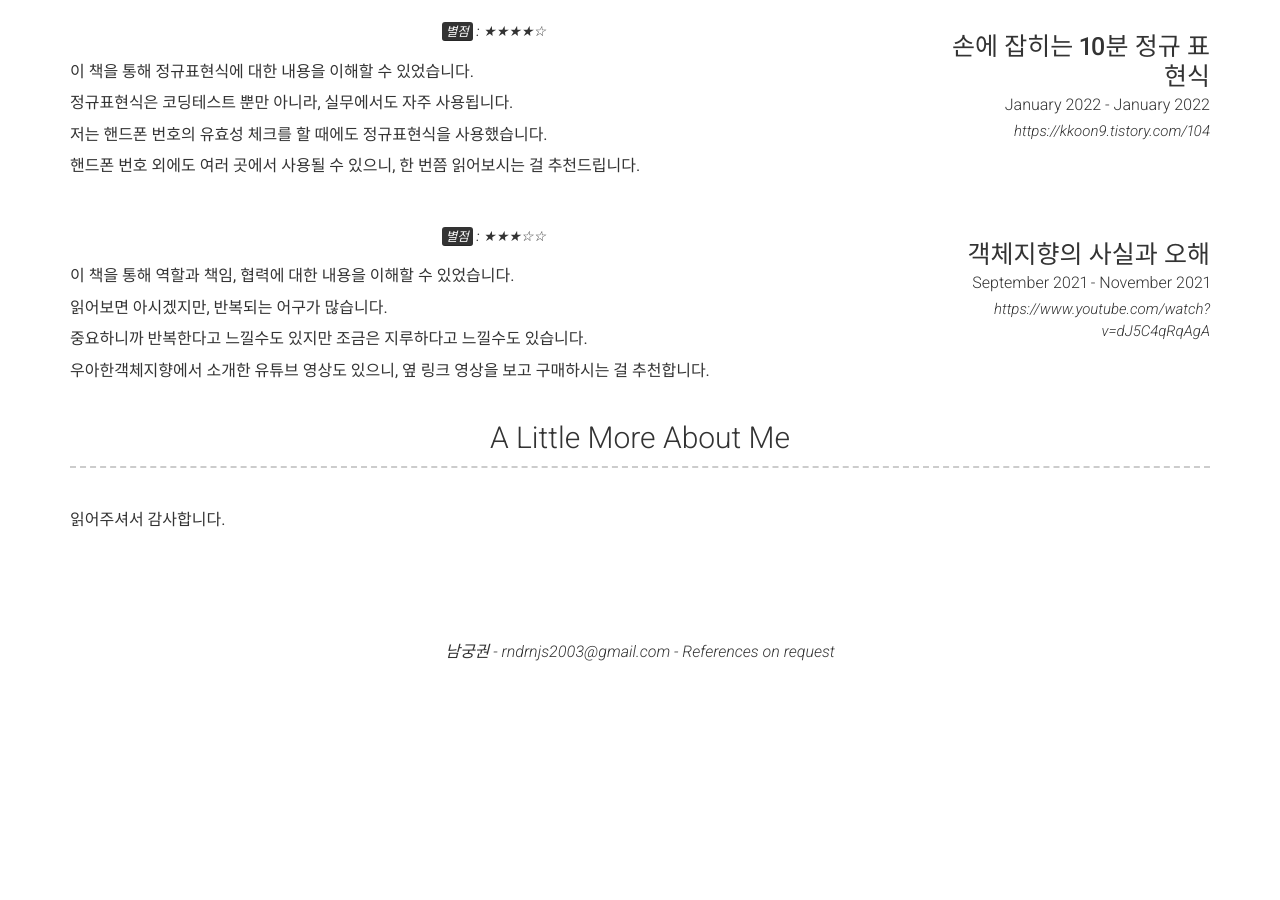
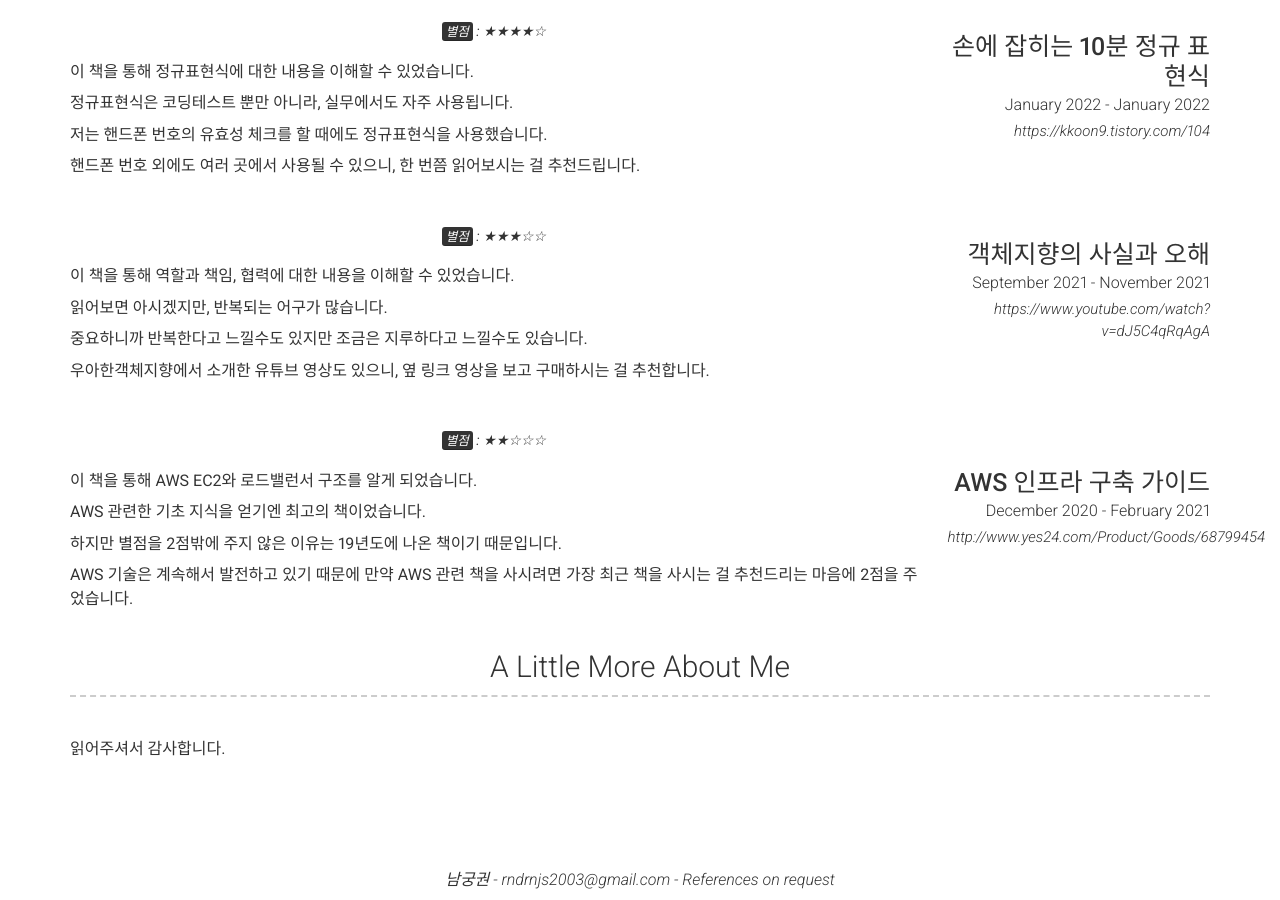
Before and after one commit to kkoon9/kkoon9.github.io, a Jekyll site: the page built from index.md, in a window 1280 px wide and 900 px high, scrolled down 1335 px. Built offline with Jekyll 4.4.1, drawn with Linux system fonts in a browser that asks for light colours; nearby versions of some CDN libraries; before the commit the page ends 2006 px from its top, so only the background shows below that.

Commit message:
feat: AWS 인프라 구축 가이드 추가
Signed-off-by: kkoon9 <rndrnjs2003@gmail.com>

```diff
--- a/_config.yml
+++ b/_config.yml
@@ -120,6 +120,20 @@ content:
           중요하니까 반복한다고 느낄수도 있지만 조금은 지루하다고 느낄수도 있습니다.
 
           우아한객체지향에서 소개한 유튜브 영상도 있으니, 옆 링크 영상을 보고 구매하시는 걸 추천합니다.
+      - layout: right
+        title: AWS 인프라 구축 가이드
+        caption: December 2020 - February 2021
+        link: http://www.yes24.com/Product/Goods/68799454
+        quote: >
+          <mark>별점</mark> : ★★☆☆☆
+        description: |
+          이 책을 통해 AWS EC2와 로드밸런서 구조를 알게 되었습니다.
+
+          AWS 관련한 기초 지식을 얻기엔 최고의 책이었습니다.
+
+          하지만 별점을 2점밖에 주지 않은 이유는 19년도에 나온 책이기 때문입니다.
+
+          AWS 기술은 계속해서 발전하고 있기 때문에 만약 AWS 관련 책을 사시려면 가장 최근 책을 사시는 걸 추천드리는 마음에 2점을 주었습니다.
 
   - title: A Little More About Me
     layout: text
```
